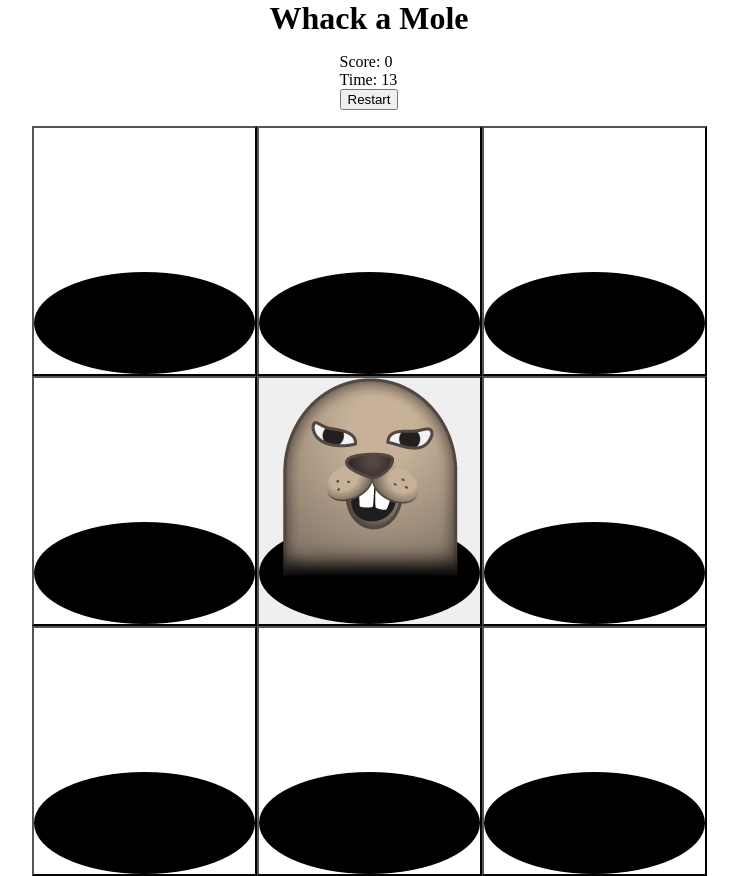
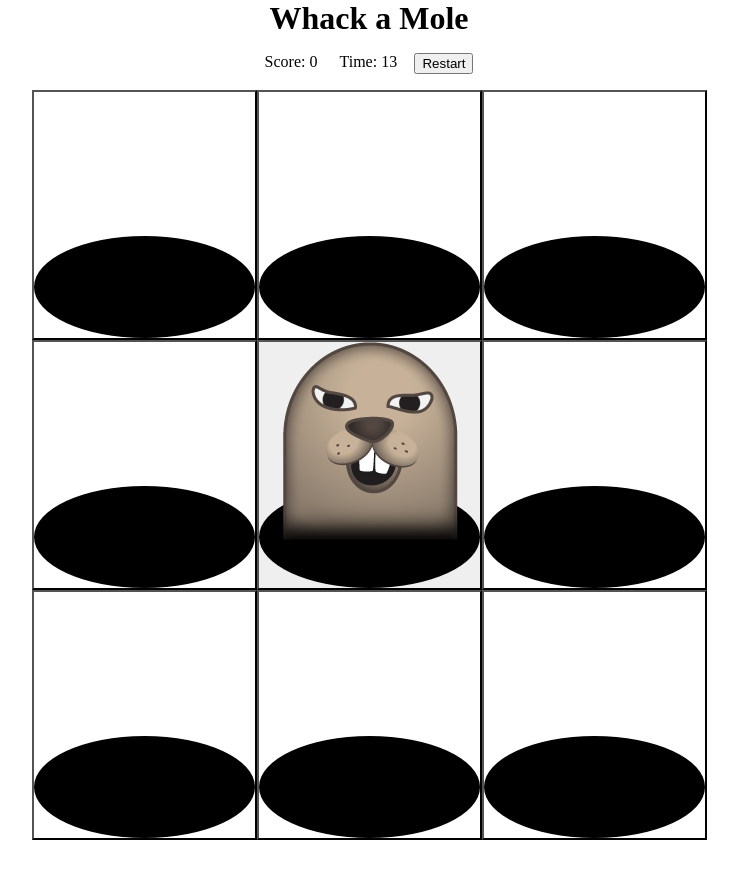
Before and after one commit to emiliodmorales/whack-a-mole, a React (Vite) app: page / in a window 1280 px wide. Both pictures are taken after a click on the button "Play". Shown: the whole page, without its empty margins (271-1009 px from the left). After the commit the page ends 840 px from the top, so only its background shows below. Built offline with nearby package versions, Linux system fonts and the light colour scheme.

Commit message:
style scoreboard

```diff
--- a/src/game/game.css
+++ b/src/game/game.css
@@ -1,3 +1,9 @@
+.scoreboard {
+  display: grid;
+  grid-template-columns: 1fr 1fr 1fr;
+  gap: 1rem;
+}
+
 .holes {
   display: grid;
   grid-template-columns: repeat(3, 225px);
```
